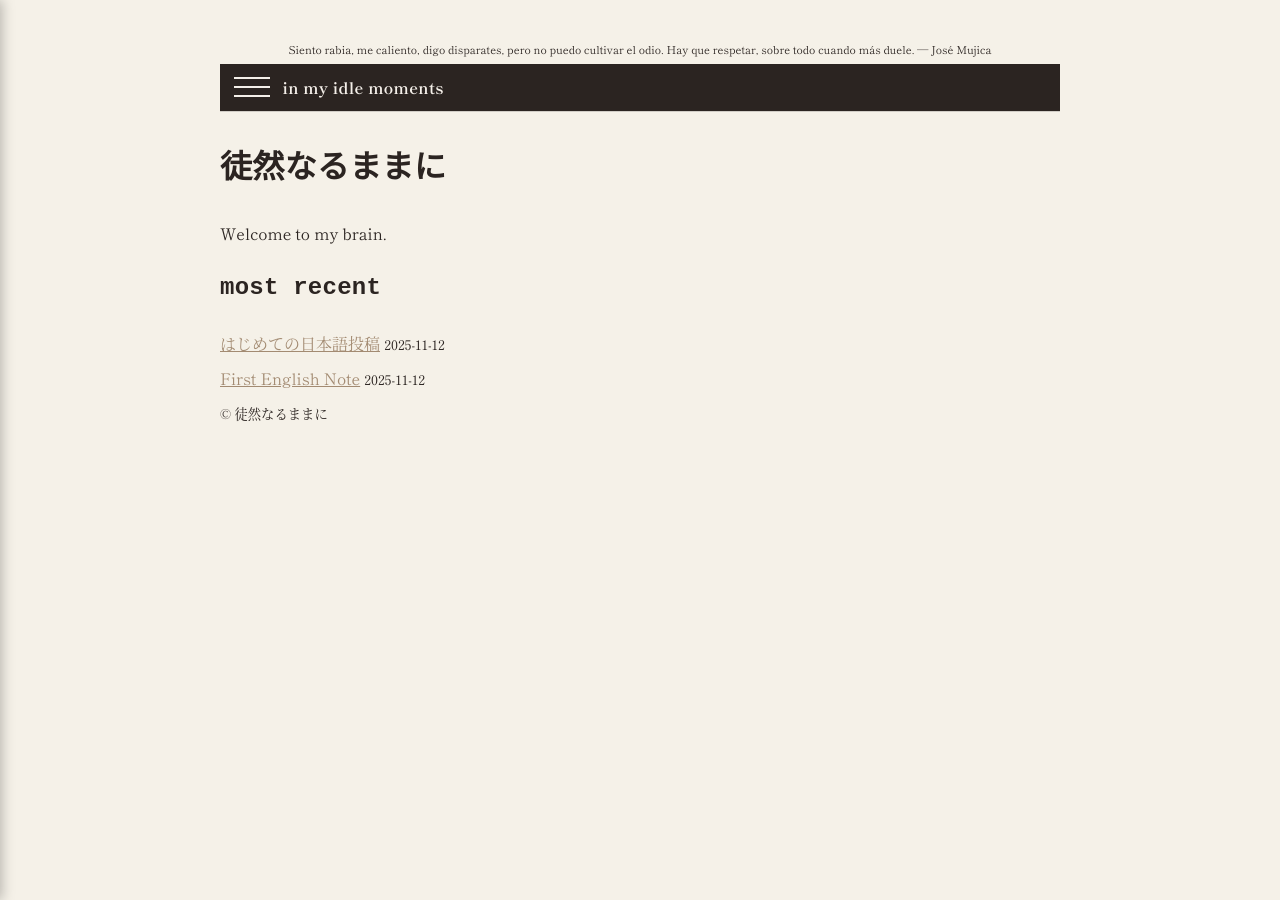
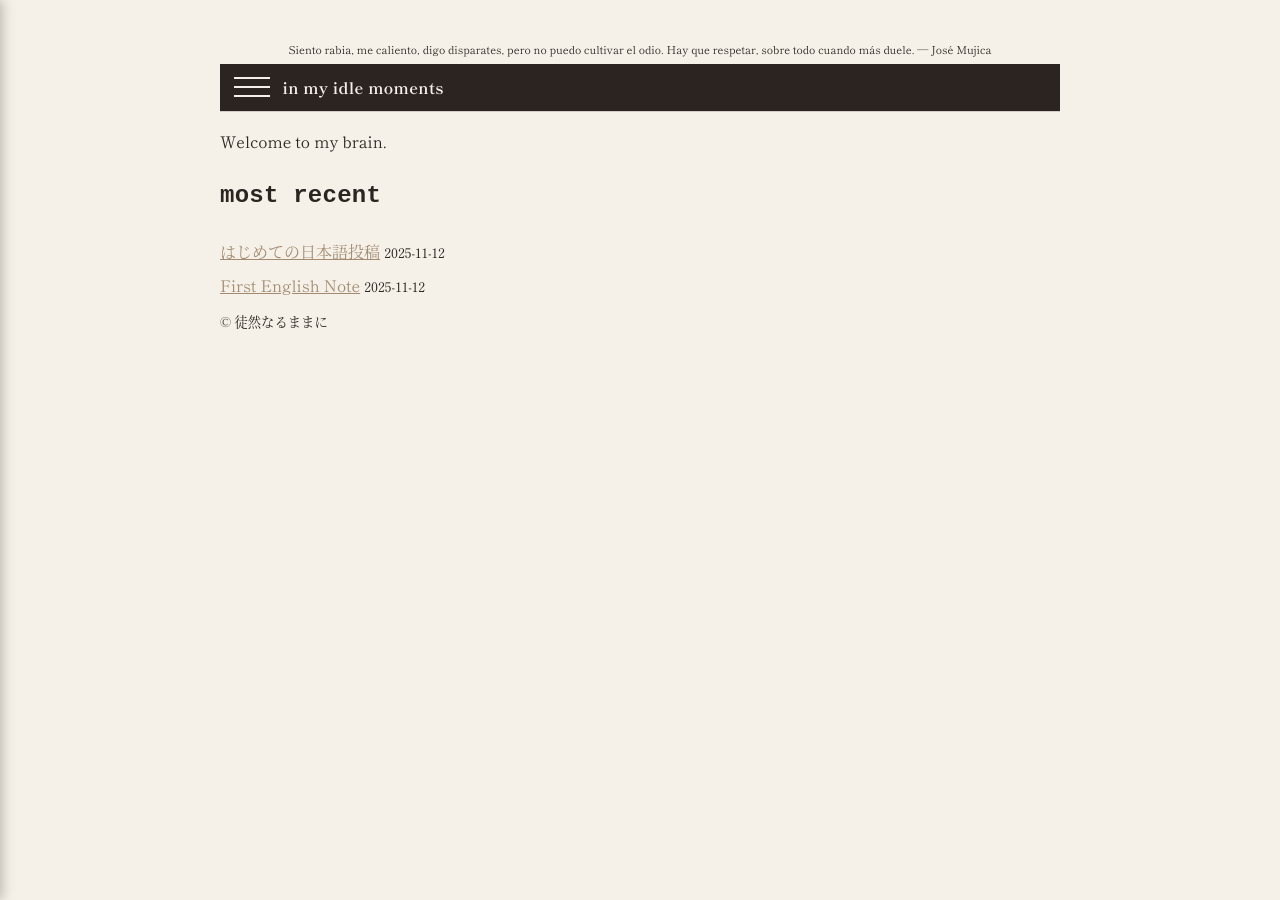
Before and after one commit to tsuredurenarumamani/notes, a Jekyll site: the page built from index.md, in a window 1280 px wide. Built offline with Jekyll 4.4.1, drawn with Linux system fonts in a browser that asks for light colours; some web fonts are replaced.

Commit message:
Update default.html

```diff
--- a/_layouts/default.html
+++ b/_layouts/default.html
@@ -36,28 +36,8 @@
     <div class="backdrop" id="backdrop" hidden></div>
 
     <main class="container">
-
-  <h1>{{ page.title }}</h1>
-
-  {% if page.date %}
-    <p>{{ page.date | date: "%b %-d, %Y" }}</p>
-  {% endif %}
-
-  {% if page.tags and page.tags != empty %}
-    <p class="post-tags">
-      tags :
-      {% for tag in page.tags %}
-        <a href="{{ '/tags/' | append: tag | relative_url }}" class="tag-pill">
-          #{{ tag }}
-        </a>
-      {% endfor %}
-    </p>
-  {% endif %}
-
-  {{ content }}
-
-</main>
-
+    {{ content }}   <!-- ★ここだけでOK：タイトルも本文も post.html 側で出す -->
+  </main>
 
     <footer class="site-footer"><small>© 徒然なるままに</small></footer>
 
```
